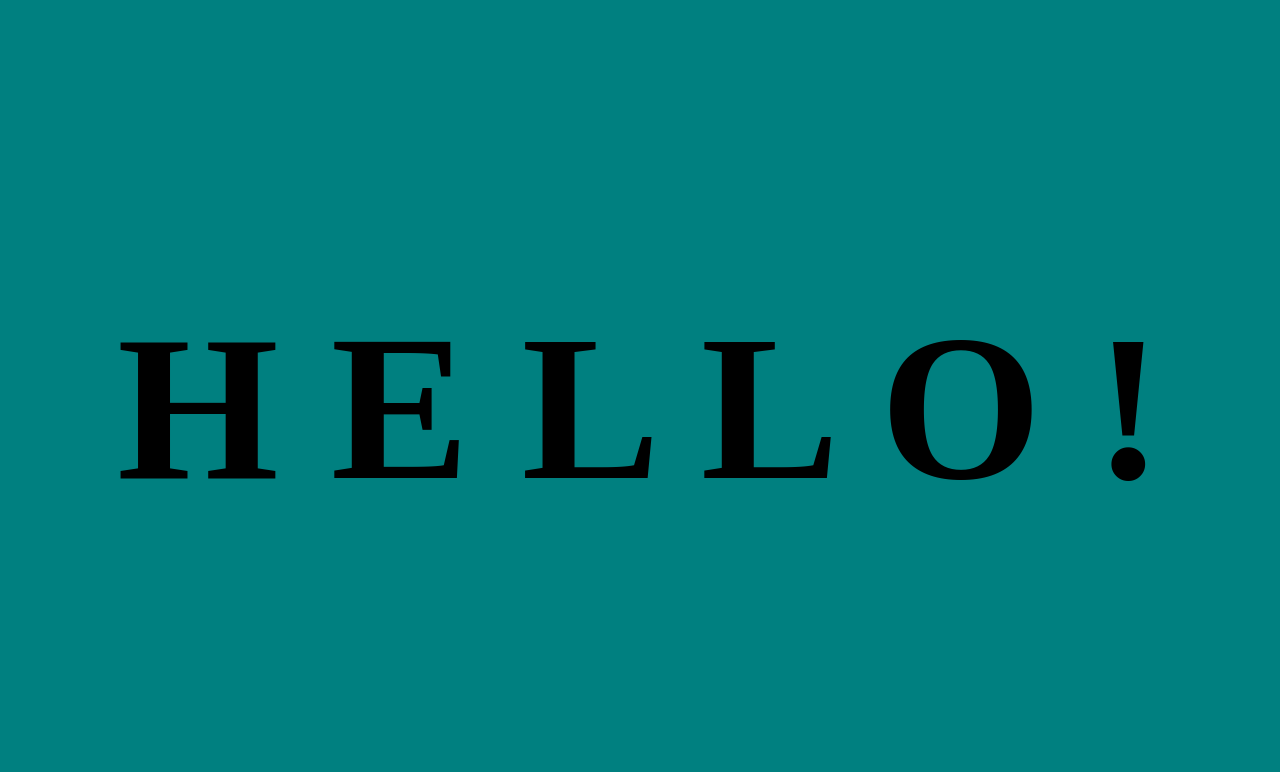
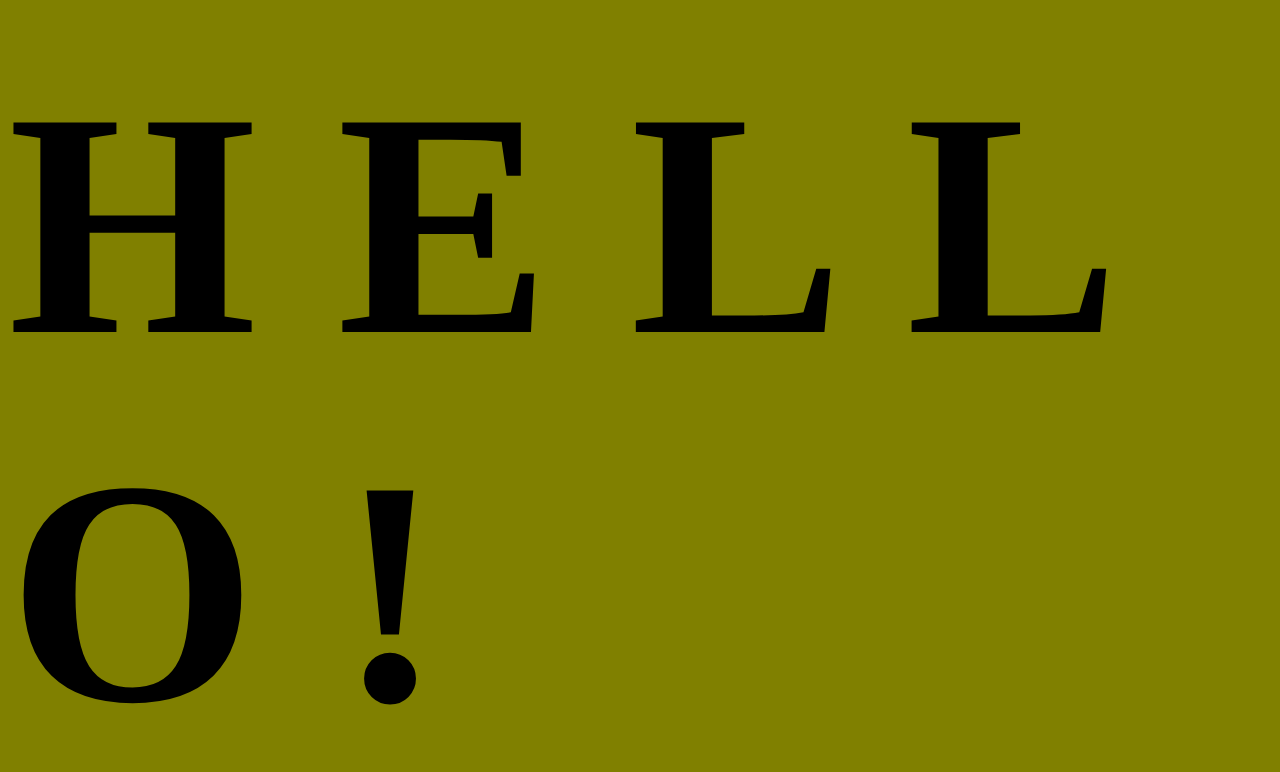
Before and after one commit to WrenJupiter/AnimatedTextGitDemo, a plain HTML site: page index.html in a window 1280 px wide. Drawn offline with Linux system fonts and the light colour scheme.

Commit message:
change bg to olive

```diff
--- a/app.css
+++ b/app.css
@@ -3,11 +3,11 @@ body {
     justify-content: center;
     align-items: center;
     height: 100vh;
-    background-color: teal;
+    background-color: olive;
 }
 
 h1 {
-    font-size: 13em;
+    font-size: 20em;
 }
 
 .letter {
```
